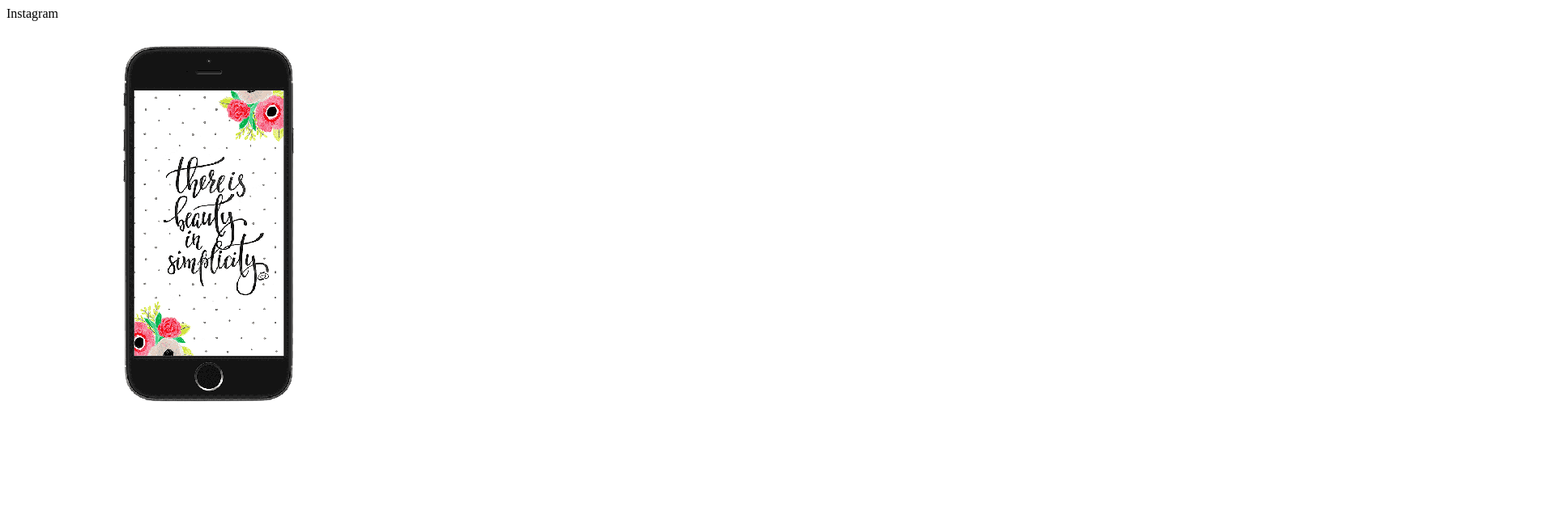
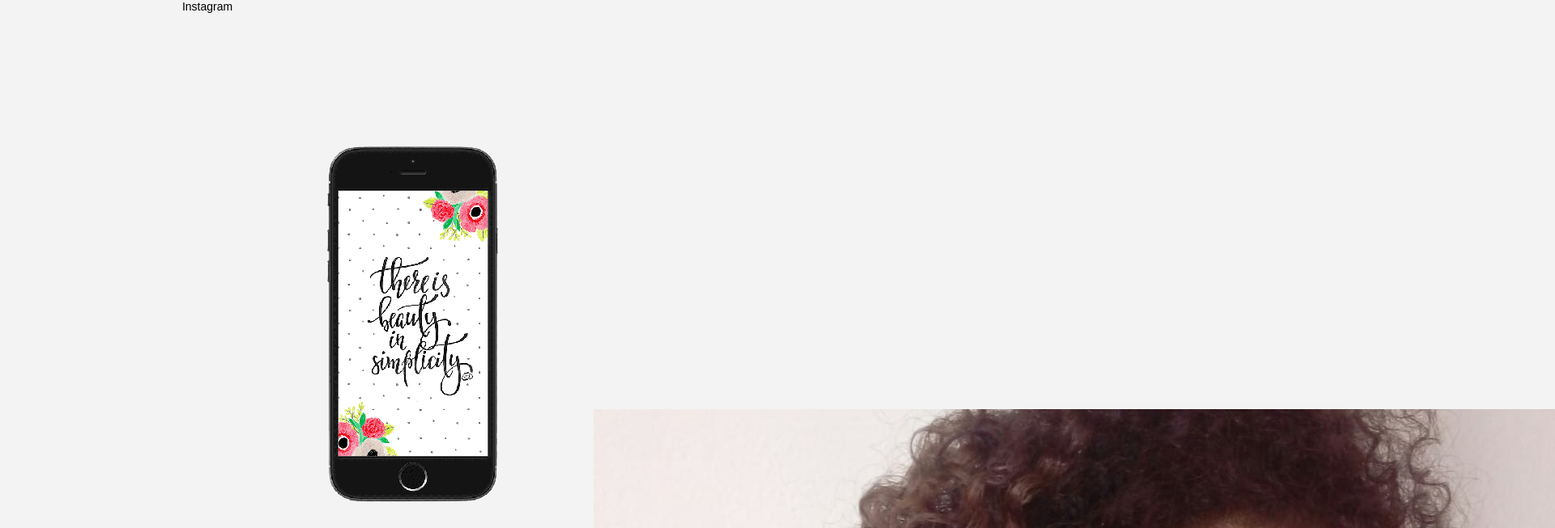
Before and after one commit to paulasilva88/Recriando-pagina-Instagram, a plain HTML site: page Index.html in a window 1280 px wide. Shown: the top 653 px of the page at 81% size, 1920 px wide, since content can reach past the window. Drawn offline with Linux system fonts and the light colour scheme.

Commit message:
Estilização da página com css

```diff
--- a/Index.html
+++ b/Index.html
@@ -10,7 +10,7 @@
 <body>
 	<div class="instagram-wrapper">
 		<div class="instagram-phone">
-			<img src="celular-instagram2.png" alt="Foto de um celular com o instagram">
+			<img src="celular-instagram.png" alt="Foto de um celular com o instagram">
 		</div>
 
 		<div class="instagram-continue">
--- a/style.css
+++ b/style.css
@@ -0,0 +1,33 @@
+*{
+    padding: 0;
+    margin: 0;
+    box-sizing: border-box;
+    text-decoration: none;
+    font-family: sans-serif;
+    font-size: 14px;
+}
+body{
+    width: 100%;
+    min-height: 100vh;
+    background-color: rgb(243, 243, 243);
+    margin: 0;
+    padding: 0;
+    display: flex;
+    justify-content: center;
+}
+.instagram-wrapper{
+    display: flex;
+    align-items: center;
+    justify-content: start;
+    width: 60%;
+    height: 100vh;
+}
+.instagram-phone {
+    display: flex;
+    align-items: center;
+    justify-content: center;
+    width: 58%;
+}
+.instagram-phone{
+    height: 50%;
+}
```
Also changed, not shown: celular-instagram.png (added).
